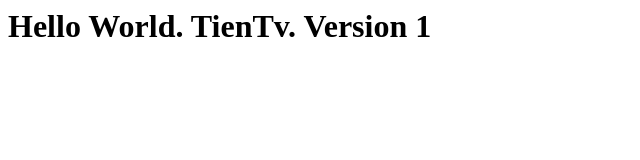
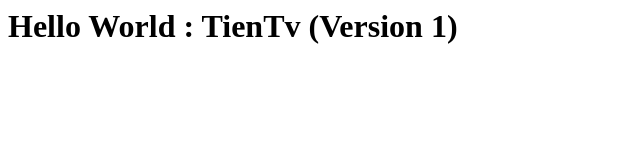
Before and after one commit to tctienconghy/jenkins, a plain HTML site: page index.html in a window 1280 px wide. Shown: the whole page, without its empty margins (0-640 px from the left). Drawn offline with Linux system fonts and the light colour scheme.

Commit message:
Update index.html

```diff
--- a/index.html
+++ b/index.html
@@ -1 +1 @@
-<h1>Hello World. TienTv. Version 1</h1>
+<h1>Hello World : TienTv (Version 1)</h1>
```
